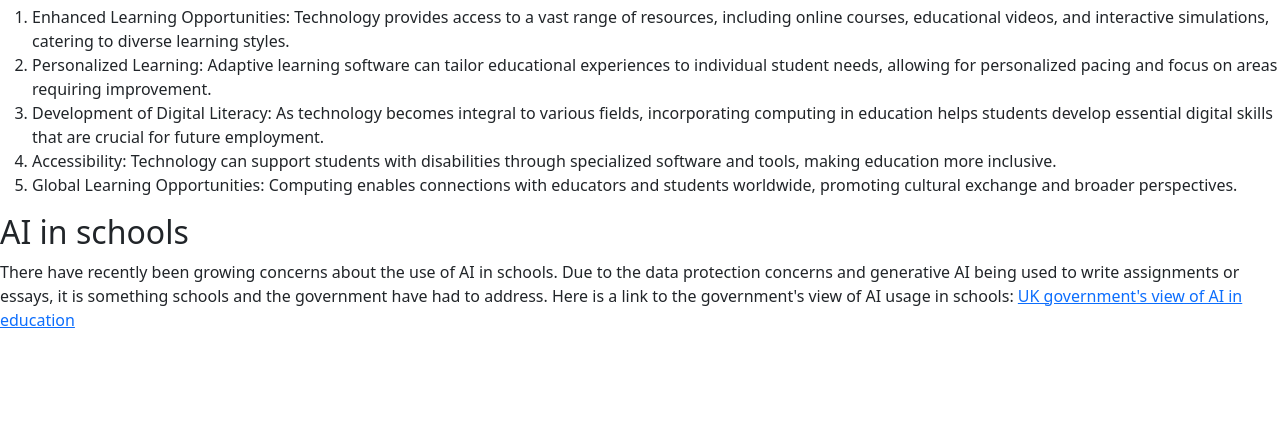
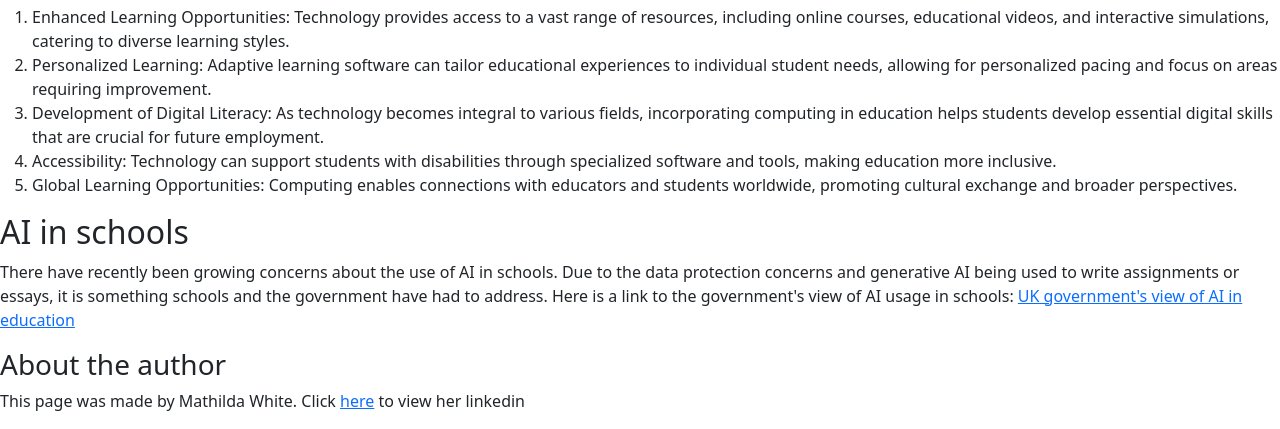
Before and after one commit to L-o-ng/website, a plain HTML site: page MCompApplications.html in a window 1280 px wide. Shown: the part 478-907 px from the top of the page. Before the commit the page ends 826 px from the top, so only its background shows below. Drawn offline with nearby package versions, Linux system fonts and the light colour scheme.

Commit message:
Added author information including linkedin profile

```diff
--- a/MCompApplications.html
+++ b/MCompApplications.html
@@ -46,7 +46,11 @@
 
             Here is a link to the government's view of AI usage in schools:
             <a href = "https://educationhub.blog.gov.uk/2023/12/06/artificial-intelligence-in-schools-everything-you-need-to-know/">UK government's view of AI in education</a>
+
+
         </p>
+        <h3> About the author </h3>
+        <p> This page was made by Mathilda White. Click <a href = "https://uk.linkedin.com/in/mathilda-white-110629276?trk=people-guest_people_search-card&original_referer=https%3A%2F%2Fwww.linkedin.com%2F">here</a> to view her linkedin</p>
     </body>
 
 </html>
```
